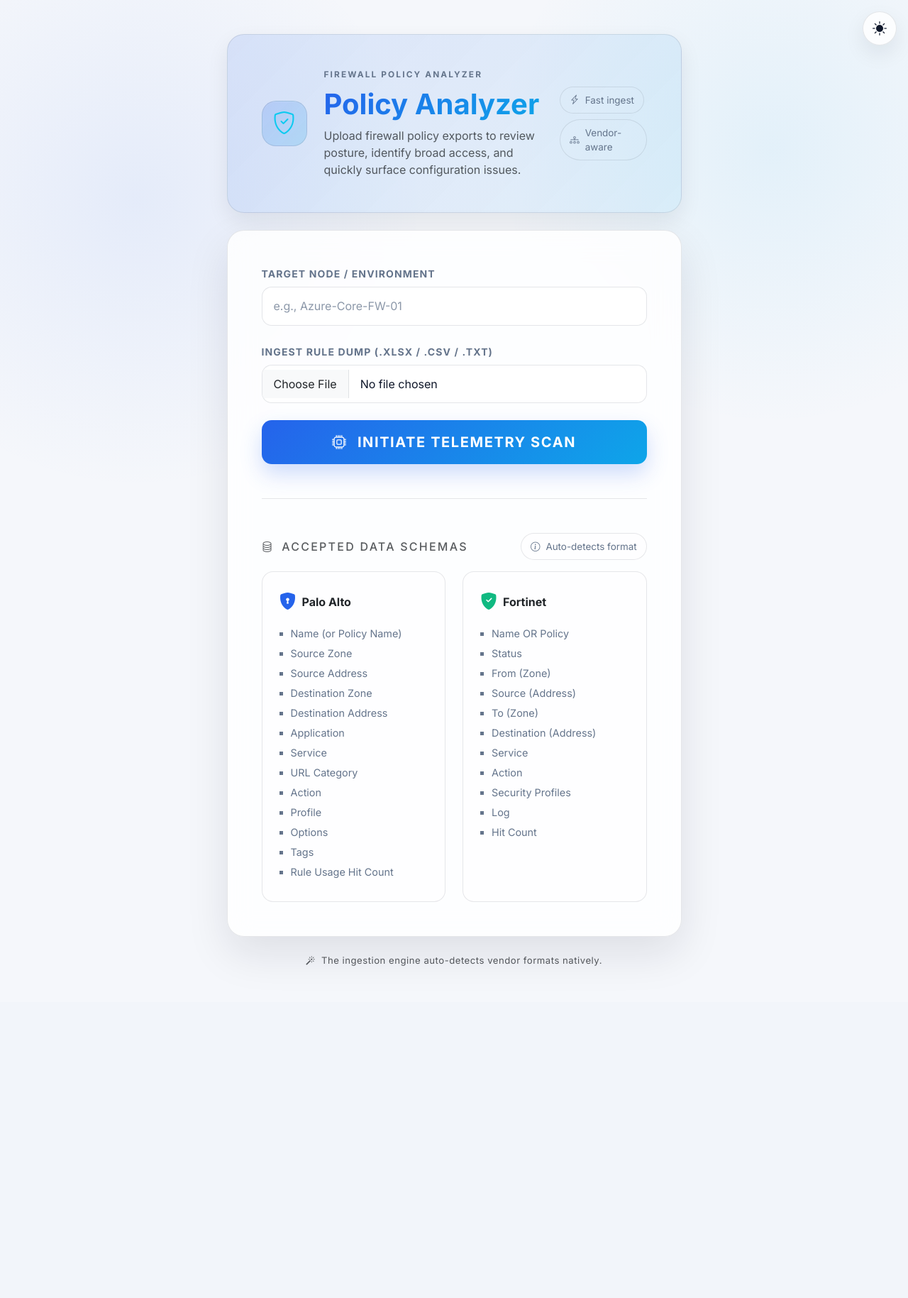
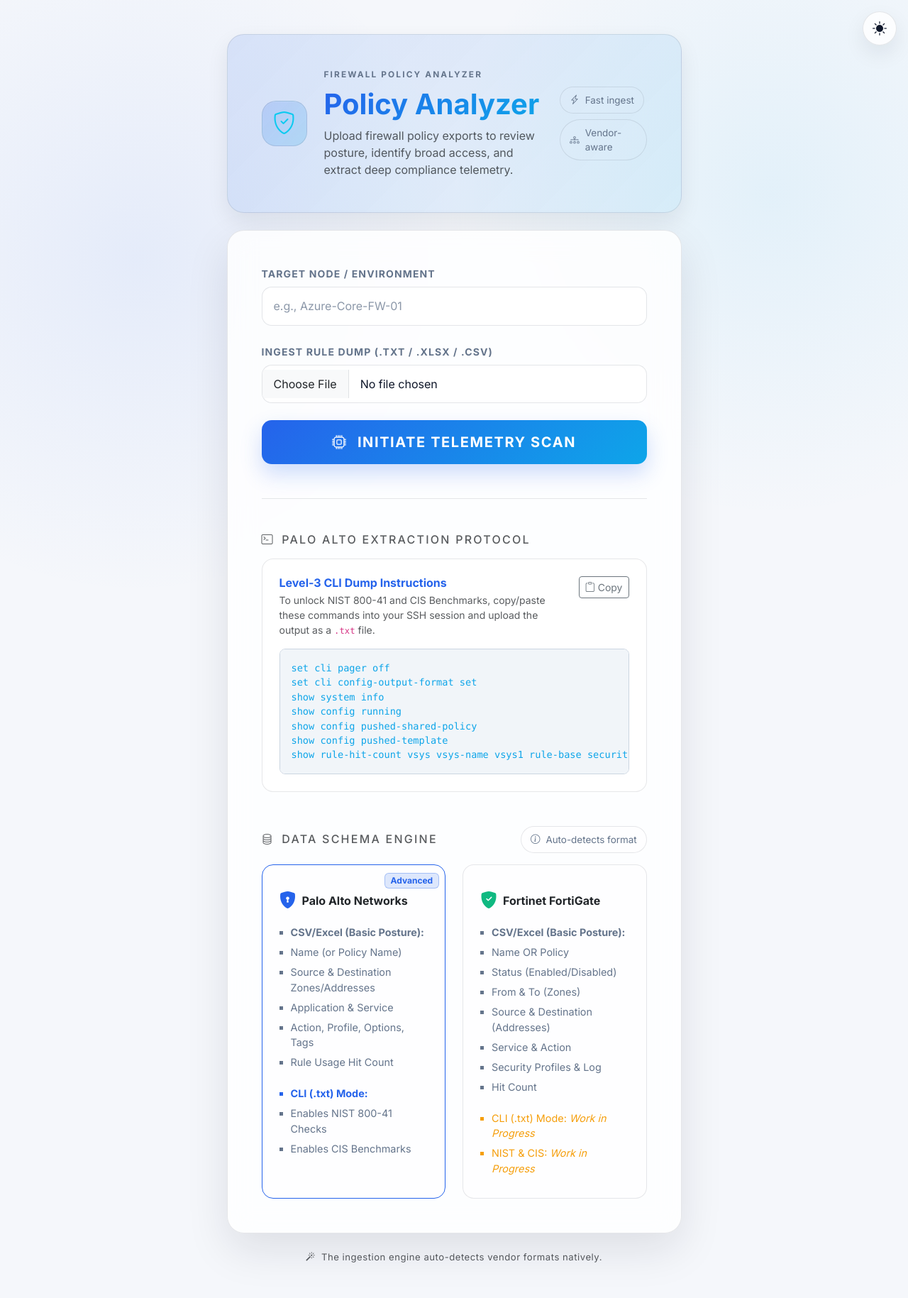
Before and after one commit to Majordean0303/firewall-rule-review, a Flask app: page / in a window 1280 px wide. Shown: the whole page at 71% size. Before the commit the page ends 1361 px from the top, so only its background shows below. Run offline with Flask 3, Linux system fonts and the light colour scheme; some libraries are stand-ins or nearby versions.

Commit message:
retructure the index page as per new CLI Feature

```diff
--- a/templates/index.html
+++ b/templates/index.html
@@ -234,6 +234,20 @@
             border-color: var(--surface-border) !important;
             opacity: 1;
         }
+        /* Dynamic CLI Box Styling */
+        .cli-box {
+            background: rgba(15, 23, 42, 0.04);
+            color: var(--primary-accent);
+            font-size: 0.85rem;
+            border: 1px solid var(--surface-border);
+            overflow-x: auto;
+        }
+
+        [data-bs-theme="dark"] .cli-box {
+            background: #0f172a;
+            color: #38bdf8;
+            border-color: #1e293b;
+        }
 
         ::-webkit-scrollbar { width: 9px; height: 9px; }
         ::-webkit-scrollbar-track { background: var(--bg-color); }
@@ -246,6 +260,21 @@
                 right: 1rem;
                 bottom: 1rem;
             }
+        }
+        /* ----------------------------------------- */
+        /* LIGHT THEME CLI BOX OVERRIDE              */
+        /* ----------------------------------------- */
+        .cli-box {
+            background-color: #0f172a;
+            color: #38bdf8;
+            border: 1px solid #1e293b;
+            font-family: monospace;
+        }
+
+        [data-bs-theme="light"] .cli-box {
+            background-color: #f1f5f9 !important;
+            color: #0ea5e9 !important;
+            border-color: #cbd5e1 !important;
         }
     </style>
 </head>
@@ -266,7 +295,7 @@
                             <div class="label-kicker mb-2">Firewall Policy Analyzer</div>
                             <h1 class="fw-bold mb-2 title-gradient">Policy Analyzer</h1>
                             <p class="mb-0 text-muted" style="max-width: 42rem;">
-                                Upload firewall policy exports to review posture, identify broad access, and quickly surface configuration issues.
+                                Upload firewall policy exports to review posture, identify broad access, and extract deep compliance telemetry.
                             </p>
                         </div>
                         <div class="d-flex flex-wrap gap-2">
@@ -297,8 +326,8 @@
                             </div>
 
                             <div class="mb-4">
-                                <label for="file" class="form-label small fw-bold mb-2">Ingest Rule Dump (.xlsx / .csv / .txt)</label>
-                                <input class="form-control form-control-lg fs-6" type="file" id="file" name="file" accept=".xlsx, .xls, .csv, .txt" required>
+                                <label for="file" class="form-label small fw-bold mb-2">Ingest Rule Dump (.txt / .xlsx / .csv)</label>
+                                <input class="form-control form-control-lg fs-6" type="file" id="file" name="file" accept=".txt, .xlsx, .xls, .csv" required>
                             </div>
 
                             <button type="submit" class="btn btn-neon btn-lg w-100 py-3">
@@ -310,57 +339,81 @@
 
                         <div class="d-flex align-items-center justify-content-between flex-wrap gap-2 mb-3">
                             <h6 class="schema-title text-muted text-uppercase mb-0">
-                                <i class="bi bi-database me-1"></i> Accepted Data Schemas
+                                <i class="bi bi-terminal me-1"></i> Palo Alto Extraction Protocol
+                            </h6>
+                        </div>
+
+                        <div class="p-4 rounded-4 mb-5" style="background: var(--surface-strong); border: 1px solid var(--surface-border);">
+                            <div class="d-flex justify-content-between align-items-start mb-3">
+                                <div>
+                                    <h6 class="m-0 fw-bold" style="color: var(--primary-accent);">Level-3 CLI Dump Instructions</h6>
+                                    <p class="small text-muted mt-1 mb-0">To unlock NIST 800-41 and CIS Benchmarks, copy/paste these commands into your SSH session and upload the output as a <code>.txt</code> file.</p>
+                                </div>
+                                <button type="button" class="btn btn-sm btn-outline-secondary flex-shrink-0 ms-3" onclick="copyCLICommands()">
+                                    <i class="bi bi-clipboard" id="copyIcon"></i> <span id="copyText">Copy</span>
+                                </button>
+                            </div>
+                            <pre class="cli-box m-0 p-3 rounded-3 overflow-x-auto" style="font-size: 0.85rem;"><code id="cliCommands">set cli pager off
+set cli config-output-format set
+show system info
+show config running
+show config pushed-shared-policy
+show config pushed-template
+show rule-hit-count vsys vsys-name vsys1 rule-base security rules all</code></pre>
+                        </div>
+
+                        <div class="d-flex align-items-center justify-content-between flex-wrap gap-2 mb-3">
+                            <h6 class="schema-title text-muted text-uppercase mb-0">
+                                <i class="bi bi-database me-1"></i> Data Schema Engine
                             </h6>
                             <span class="info-chip"><i class="bi bi-info-circle"></i> Auto-detects format</span>
                         </div>
 
                         <div class="row g-4 text-start">
                             <div class="col-md-6">
-                                <div class="h-100 p-4 rounded-4" style="background: rgba(255,255,255,0.03); border: 1px solid var(--surface-border);">
-                                    <div class="d-flex align-items-center mb-3">
+                                <div class="h-100 p-4 rounded-4 position-relative overflow-hidden" style="background: rgba(255,255,255,0.03); border: 1px solid var(--primary-accent);">
+                                    <div class="position-absolute top-0 end-0 p-2">
+                                        <span class="badge" style="background: rgba(37,99,235,0.15); color: var(--primary-accent); border: 1px solid rgba(37,99,235,0.3);">Advanced</span>
+                                    </div>
+                                    <div class="d-flex align-items-center mb-3 mt-2">
                                         <i class="bi bi-shield-lock-fill fs-4 me-2" style="color: var(--primary-accent);"></i>
-                                        <span class="fw-bold">Palo Alto</span>
+                                        <span class="fw-bold">Palo Alto Networks</span>
                                     </div>
                                     <ul class="schema-list ps-3 mb-0 list-unstyled" style="list-style-type: square;">
+                                        <li><strong>CSV/Excel (Basic Posture):</strong></li>
                                         <li>Name (or Policy Name)</li>
-                                        <li>Source Zone</li>
-                                        <li>Source Address</li>
-                                        <li>Destination Zone</li>
-                                        <li>Destination Address</li>
-                                        <li>Application</li>
-                                        <li>Service</li>
-                                        <li>URL Category</li>
-                                        <li>Action</li>
-                                        <li>Profile</li>
-                                        <li>Options</li>
-                                        <li>Tags</li>
+                                        <li>Source & Destination Zones/Addresses</li>
+                                        <li>Application & Service</li>
+                                        <li>Action, Profile, Options, Tags</li>
                                         <li>Rule Usage Hit Count</li>
+                                        <li class="fw-bold mt-3" style="color: var(--primary-accent);">CLI (.txt) Mode:</li>
+                                        <li>Enables NIST 800-41 Checks</li>
+                                        <li>Enables CIS Benchmarks</li>
                                     </ul>
                                 </div>
                             </div>
                             <div class="col-md-6">
                                 <div class="h-100 p-4 rounded-4" style="background: rgba(255,255,255,0.03); border: 1px solid var(--surface-border);">
-                                    <div class="d-flex align-items-center mb-3">
+                                    <div class="d-flex align-items-center mb-3 mt-2">
                                         <i class="bi bi-shield-fill-check fs-4 me-2" style="color: var(--success-accent);"></i>
-                                        <span class="fw-bold">Fortinet</span>
+                                        <span class="fw-bold">Fortinet FortiGate</span>
                                     </div>
                                     <ul class="schema-list ps-3 mb-0 list-unstyled" style="list-style-type: square;">
+                                        <li><strong>CSV/Excel (Basic Posture):</strong></li>
                                         <li>Name OR Policy</li>
-                                        <li>Status</li>
-                                        <li>From (Zone)</li>
-                                        <li>Source (Address)</li>
-                                        <li>To (Zone)</li>
-                                        <li>Destination (Address)</li>
-                                        <li>Service</li>
-                                        <li>Action</li>
-                                        <li>Security Profiles</li>
-                                        <li>Log</li>
+                                        <li>Status (Enabled/Disabled)</li>
+                                        <li>From & To (Zones)</li>
+                                        <li>Source & Destination (Addresses)</li>
+                                        <li>Service & Action</li>
+                                        <li>Security Profiles & Log</li>
                                         <li>Hit Count</li>
+                                        <li class="mt-3" style="color: var(--warning-accent);">CLI (.txt) Mode: <span class="fst-italic">Work in Progress</span></li>
+                                        <li style="color: var(--warning-accent);">NIST & CIS: <span class="fst-italic">Work in Progress</span></li>
                                     </ul>
                                 </div>
                             </div>
                         </div>
+
                     </div>
                 </div>
 
@@ -374,6 +427,7 @@
     <script src="https://code.jquery.com/jquery-3.7.0.min.js"></script>
     <script src="https://cdn.jsdelivr.net/npm/bootstrap@5.3.0/dist/js/bootstrap.bundle.min.js"></script>
     <script>
+        // Custom Theme Handling
         function applyTheme(theme) {
             document.documentElement.setAttribute('data-bs-theme', theme);
             localStorage.setItem('theme', theme);
@@ -386,6 +440,27 @@
             } else {
                 icon.className = 'bi bi-sun-fill fs-5';
             }
+        }
+
+        // Copy CLI Commands to Clipboard
+        function copyCLICommands() {
+            const commandText = document.getElementById('cliCommands').innerText;
+            navigator.clipboard.writeText(commandText).then(() => {
+                const copyIcon = document.getElementById('copyIcon');
+                const copyText = document.getElementById('copyText');
+
+                // Visual feedback
+                copyIcon.className = 'bi bi-check2 text-success';
+                copyText.innerText = 'Copied!';
+                copyText.className = 'text-success fw-bold';
+
+                // Reset after 2 seconds
+                setTimeout(() => {
+                    copyIcon.className = 'bi bi-clipboard';
+                    copyText.innerText = 'Copy';
+                    copyText.className = '';
+                }, 2000);
+            });
         }
 
         document.addEventListener('DOMContentLoaded', function () {
```
